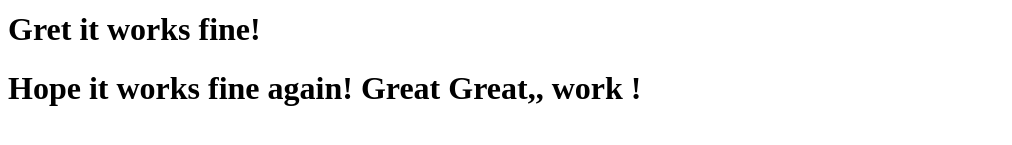
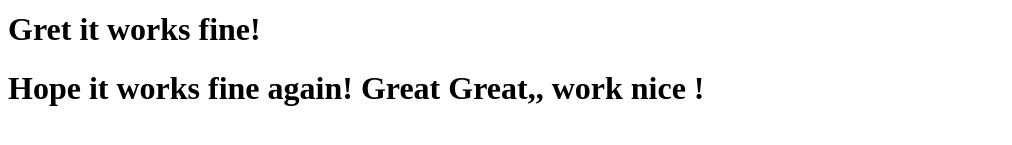
Before and after one commit to shivamsonari376/CI_CD-Project, a plain HTML site: page index.html in a window 1280 px wide. Shown: the part 127-272 px from the top of the page, without its empty margins (0-1012 px from the left). Drawn offline with Linux system fonts and the light colour scheme.

Commit message:
Update index.html

```diff
--- a/index.html
+++ b/index.html
@@ -10,6 +10,6 @@
     <h1>Hello, HEY   Hellooooooooooo this is a UPDATED CI/CD pipeline test!</h1>
      <h1>tHIS IS MY 1ST CICD project hope everything works well!</h1>
      <h1>Gret it works fine!</h1>
-     <h1>Hope it works fine again! Great Great,, work !</h1>
+     <h1>Hope it works fine again! Great Great,, work nice !</h1>
 </body>
 </html>
```
